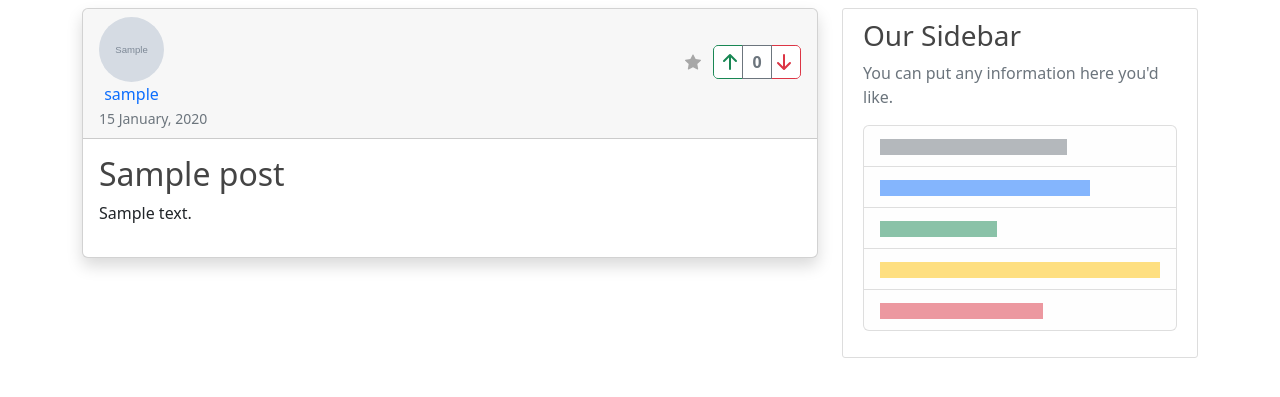
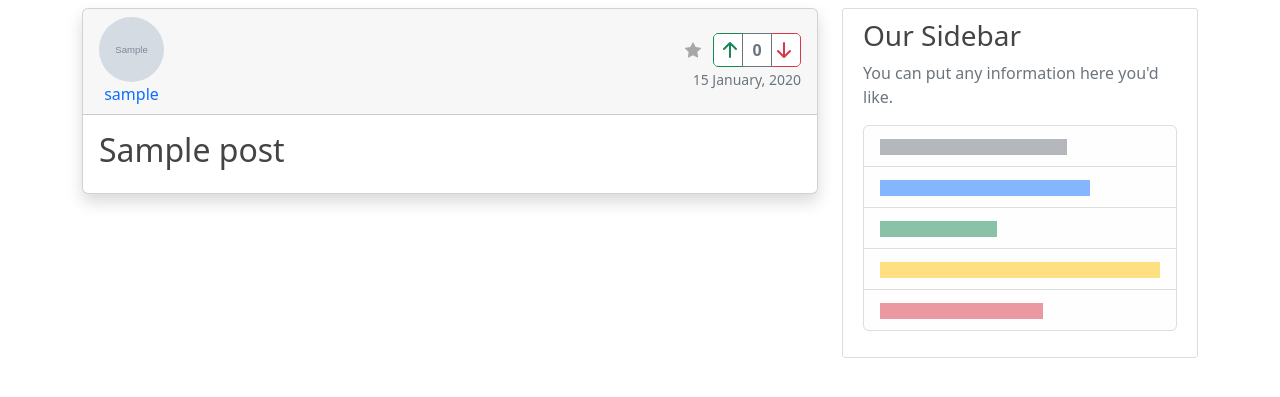
Before and after one commit to fluxink/django_blog, a Django app: page / in a window 1280 px wide. Shown: the part 56-453 px from the top of the page. Run offline with Django 4.2, Linux system fonts and the light colour scheme; tables that the repository leaves empty hold one stand-in row (values such as "Sample post"); grey boxes marked "Sample" are stand-in pictures; some libraries are stand-ins or nearby versions.

Commit message:
use tinymce for creating posts

```diff
--- a/django_blog_tutorial/blog/models.py
+++ b/django_blog_tutorial/blog/models.py
@@ -3,10 +3,11 @@ from django.db import models
 from django.utils import timezone
 from django.contrib.auth.models import User
 from django.urls import reverse
+from tinymce import models as tinymce_models
 
 class Post(models.Model):
     title = models.CharField(max_length=100)
-    content = models.TextField()
+    content = tinymce_models.HTMLField()
     date_posted = models.DateTimeField(default=timezone.now)
     author = models.ForeignKey(User, on_delete=models.CASCADE)
 
--- a/django_blog_tutorial/blog/static/blog/main.css
+++ b/django_blog_tutorial/blog/static/blog/main.css
@@ -45,10 +45,6 @@ ul {
 a.article-title:hover {
   color: #428bca;
   text-decoration: none;
-}
-
-.article-content {
-  white-space: pre-line;
 }
 
 .article-img {
--- a/django_blog_tutorial/blog/templates/blog/base.html
+++ b/django_blog_tutorial/blog/templates/blog/base.html
@@ -8,6 +8,7 @@
     <meta name="usr-auth-check" content="{{ user.is_authenticated }}" >
     <link rel="stylesheet" type="text/css" href="{% static 'blog/main.css' %}">
     <link rel="shortcut icon" type="image/png" href="{% static 'favicon.ico' %}"/>
+    {% block head %}{% endblock head %}
     <!-- Bootstrap CSS -->
     <link href="https://cdn.jsdelivr.net/npm/bootstrap@5.2.0-beta1/dist/css/bootstrap.min.css" rel="stylesheet" integrity="sha384-0evHe/X+R7YkIZDRvuzKMRqM+OrBnVFBL6DOitfPri4tjfHxaWutUpFmBp4vmVor" crossorigin="anonymous">
     <script src="https://code.jquery.com/jquery-3.3.1.slim.min.js" integrity="sha384-q8i/X+965DzO0rT7abK41JStQIAqVgRVzpbzo5smXKp4YfRvH+8abtTE1Pi6jizo" crossorigin="anonymous"></script>
--- a/django_blog_tutorial/blog/templates/blog/home.html
+++ b/django_blog_tutorial/blog/templates/blog/home.html
@@ -5,11 +5,12 @@
         <article class="media card mb-4 shadow">
             <div class="d-flex flex-column card-header">
                 <div class="d-flex flex-row">
-                    <div class="d-flex flex-column justify-content-center me-auto">
+                    <div class="d-flex flex-column position-relative me-auto">
                         <img class="rounded-circle article-img" src="{{ post.author.profile.image.url }}" alt="">
-                        <a class="text-decoration-none text-center" href="{% url 'user-profile' post.author.username %}">{{ post.author }}</a>
+                        <a class="text-decoration-none stretched-link text-center" href="{% url 'user-profile' post.author.username %}">{{ post.author }}</a>
                     </div>
-                    <div class="align-self-center">
+                    <div class="d-flex flex-column justify-content-center">
+                        <div>
                             <input type="checkbox" class="btn-check fav" id="btn-fav-{{ post.id }}" post_id="{{ post.id }}" autocomplete="off" {% if request.COOKIES.user_fav_list and post.id in request.COOKIES.user_fav_list|string_to_int_list %}checked{% endif %}>
                             <label class="btn btn-warning fav me-2" for="btn-fav-{{ post.id }}">
                                 <svg xmlns="http://www.w3.org/2000/svg" width="16" height="16" fill="currentColor" class="bi bi-star-fill" viewBox="0 0 16 16">
@@ -50,15 +51,22 @@
                                 </label>
                             </div>
                         </div>
+                        <div class="text-end">
+                            <small class="text-muted">{{ post.date_posted|date:"j F, Y" }}</small>
                         </div>
-                <div class="">
-
-                    <small class="text-muted">{{ post.date_posted|date:"j F, Y" }}</small>
+                    </div>
                 </div>
             </div>
             <div class="card-body position-relative">
                 <h2><a class="article-title text-decoration-none stretched-link" href="{% url 'post-detail' post.id %}">{{ post.title }}</a></h2>
-                <p class="article-content">{{ post.content }}</p>
+                <div class="article-content">
+                    {% if post.content|safe|length > 550 %}
+                        {{ post.content|safe|slice:":551" }}
+                        <a href="{% url 'post-detail' post.id %}">Read more...</a>
+                    {% else %}
+                        {{ post.content|safe }}
+                    {% endif %}
+                </div>
             </div>
         </article>
     {% endfor %}
--- a/django_blog_tutorial/blog/templates/blog/post_form.html
+++ b/django_blog_tutorial/blog/templates/blog/post_form.html
@@ -1,5 +1,8 @@
 {% extends 'blog/base.html' %}
 {% load crispy_forms_tags %}
+{% block head %}
+    {{ form.media }}
+{% endblock head %}
 {% block content %}
 <div class="content-section">
     <form class="m-2" method="POST">
--- a/django_blog_tutorial/blog/views.py
+++ b/django_blog_tutorial/blog/views.py
@@ -9,7 +9,7 @@ from django.contrib.auth.mixins import LoginRequiredMixin, UserPassesTestMixin
 from django.contrib.auth.decorators import login_required
 from django.core.paginator import Paginator
 from .models import Post, PostCommentRating, PostRating, PostFav, PostComment
-from .forms import CommentCreateForm
+from .forms import CommentCreateForm, PostCreateForm
 import json
 
 
@@ -209,7 +209,9 @@ class PostDetailView(DetailView):
 
 class PostCreateView(LoginRequiredMixin, SuccessMessageMixin, CreateView):
     model = Post
-    fields = ['title', 'content']
+    # fields = ['title', 'content']
+
+    form_class = PostCreateForm
 
     success_message = "Post was published"
 
--- a/django_blog_tutorial/django_blog_tutorial/urls.py
+++ b/django_blog_tutorial/django_blog_tutorial/urls.py
@@ -22,6 +22,8 @@ from django.conf.urls.static import static
 
 urlpatterns = [
     path('admin/', admin.site.urls),
+    path('tinymce/', include('tinymce.urls')),
+
     path('', include('blog.urls')),
     path('register/', user_views.register, name='register'),
     path('login/', user_views.MyLoginView.as_view(template_name='users/login.html'), name='login'),
--- a/django_blog_tutorial/users/templates/users/profile.html
+++ b/django_blog_tutorial/users/templates/users/profile.html
@@ -7,8 +7,8 @@
             <div class="card-body">
                 <img class="rounded-circle account-img" src="{{ profile.image.url }}" alt="">
                 <h1>{{ profile.user.username }}</h1>
-                <div>Registered: {% with local=profile.user.date_joined|localtime %}<span>{{ local|date:'d-m-Y' }}</span>{% endwith %}</div>
-                <div>Last login: {% with local=profile.user.last_login|localtime %}<span>{{ local|date:'d-m-Y' }} at {{ local|date:'H:i' }}</span>{% endwith %}</div>
+                <div>Registered: {% with local=profile.user.date_joined|localtime %}<span>{{ local|date:'d.m.Y' }}</span>{% endwith %}</div>
+                <div>Last login: {% with local=profile.user.last_login|localtime %}<span>{{ local|date:'d.m.Y' }} at {{ local|date:'H:i' }}</span>{% endwith %}</div>
                 <div>Posts published: {{ count_of_posts }}</div>
                 <div>Comments: {{ count_of_comments }}</div>
             </div>
```
Also changed, not shown: django_blog_tutorial/blog/forms.py (+9 -1 lines), django_blog_tutorial/django_blog_tutorial/settings.py (+23 -0 lines). Lines whose indentation alone changed are shown as unchanged.
